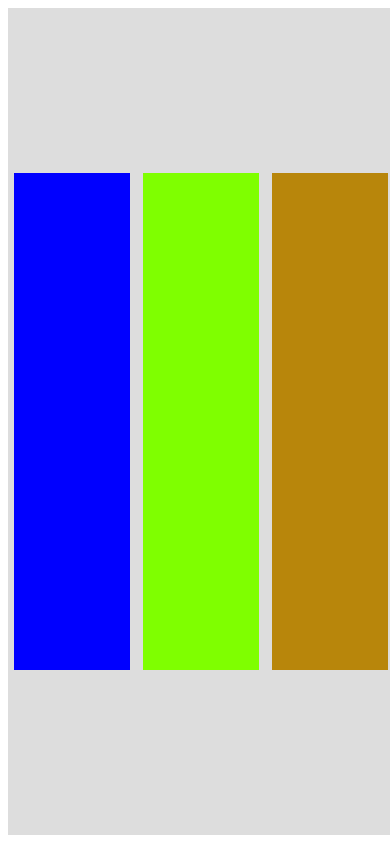
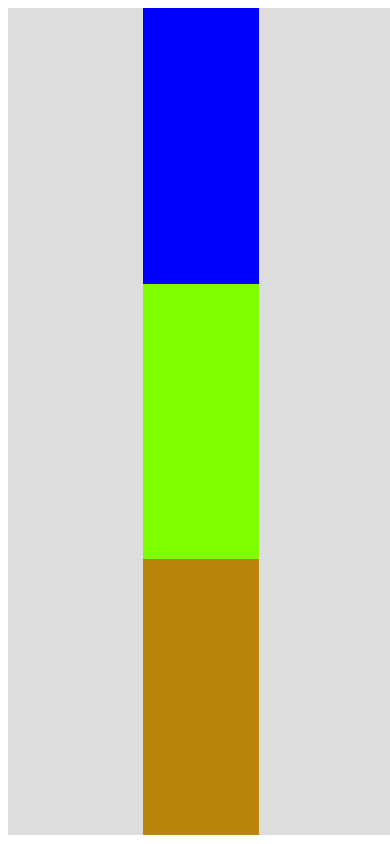
Before and after one commit to KOJI-YAMAMOTO-GitHub/Calendar-Clock-task, a plain HTML site: page index.html in a window 390 px wide. Drawn offline with Linux system fonts and the light colour scheme.

Commit message:
Update calendar&clock&task.css

```diff
--- a/calendar&clock&task.css
+++ b/calendar&clock&task.css
@@ -32,6 +32,19 @@
     background-color: crimson;
 }
 @media screen and (max-width: 480px){
+
+    #flexbox{
+        display:flex;
+        background:#ddd;
+        width: 99vw;
+        height:98vh;
+        /* padding:10px; */
+        justify-content:space-around;
+        align-items: center;
+        flex-direction:column;
+    }
+
+
     #taskarea{
         height: 60%;
         width: 30%;
```
